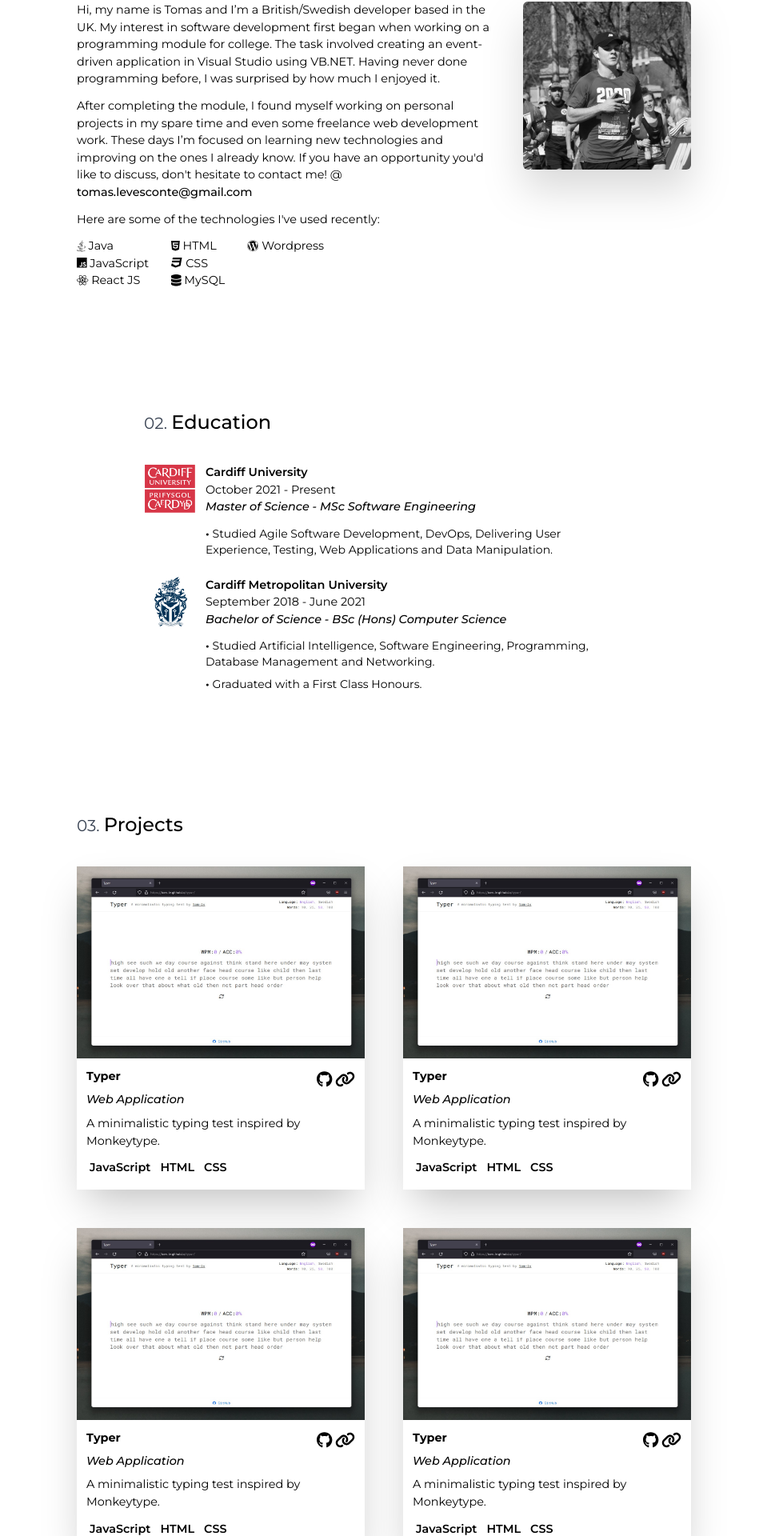
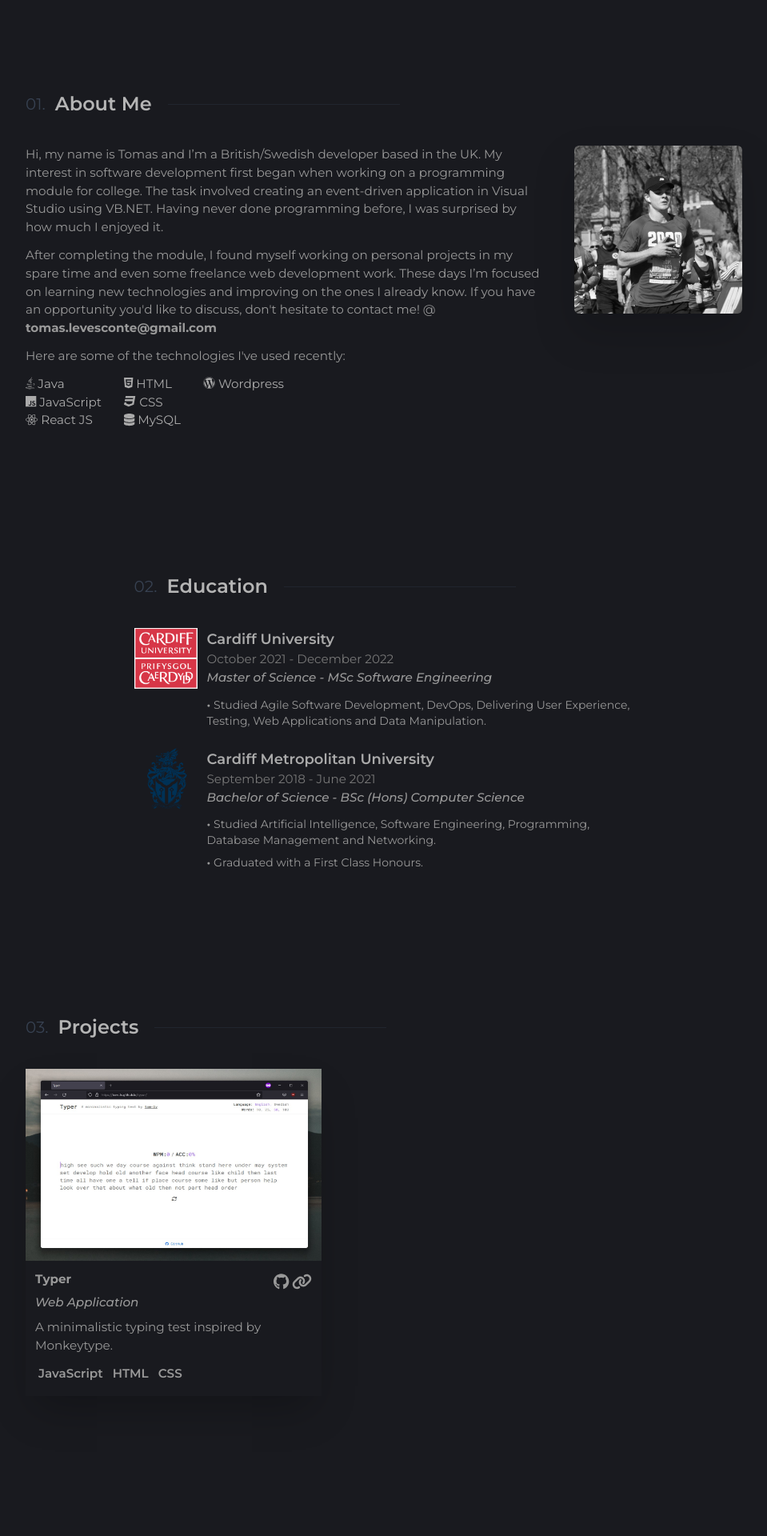
Before and after one commit to tlevesconte/portfolio-website, a React (Create React App) app: page / in a window 1280 px wide. Shown: the part 706-2626 px from the top of the page at 80% size, without its empty margins (160-1119 px from the left). Built offline with nearby package versions, Linux system fonts and the light colour scheme.

Commit message:
Update content and styling

```diff
--- a/src/App.js
+++ b/src/App.js
@@ -2,13 +2,15 @@ import React from 'react';
 import { Canvas } from '@react-three/fiber';
 import IcosahedronDisplacement from './3D/IcosahedronDisplacement';
 
-import { Header, About, Education, Projects, Contact, Footer } from './components/sections'
+import { Header, About, Education, Projects, Contact, Footer, Navigation } from './components/sections'
 
 function App() {
   return (
-    <div className='App font-montserrat text-[.9rem] leading-[1.35rem]'>
+    <div className='App font-montserrat text-[.95rem] leading-[1.5] font-normal bg-[#191A1F]'>
+      {/* Navigation */}
+      {/* <Navigation /> */}
       {/* Hero-section */}
-      <div id='hero-section' className='w-screen h-screen sm:h-[65vh] bg-[#111111]'>
+      <div id='hero-section' className='w-screen h-screen sm:h-[80vh] bg-[#15161B]'>
         {/* Header */}
         <Header />
         {/* Canvas */}
@@ -17,7 +19,7 @@ function App() {
         </Canvas>
       </div>
       {/* Mobile responsive container */}
-      <div id='content-container' className='mx-auto max-w-[20.5rem] sm:max-w-xl md:max-w-2xl lg:max-w-3xl xl:max-w-3xl'>
+      <div id='content-container' className='mx-auto max-w-[24.5rem] sm:max-w-xl md:max-w-2xl lg:max-w-3xl xl:max-w-4xl text-[#999]'>
 
         {/* Sections */}
         <About />
--- a/src/components/sections/About.js
+++ b/src/components/sections/About.js
@@ -11,17 +11,18 @@ import ProfilePicture from '../../assets/profile-picture.jpg'
 const About = () => {
   return (
     // About section
-    <section id='about' className='pt-[120px]'>
+    <section id='about' className='pt-[180px]'>
         {/* About Heading*/}
-        <h2 id='about-heading' className='text-2xl font-medium mb-9'>
-          <span className='text-xl font-normal text-gray-700'>01. </span>
+        <h2 id='about-heading' className='flex items-center text-2xl font-semibold mb-9 text-[#b5b5b5]'>
+          <span id='number-prefix' className='mr-3 text-xl font-normal text-gray-700'>01. </span>
           About Me
+          <div id='after-line' className='h-px w-[180px] sm:w-[130px] md:w-[220px] lg:w-[290px] bg-gray-700/30 ml-5'></div>
         </h2>
 
         {/* About Content */}
-        <div id='about-content' className='flex flex-wrap justify-center  sm:flex-nowrap'>
+        <div id='about-content' className='flex flex-wrap justify-center sm:flex-nowrap'>
           {/* About Text */}
-          <div id='about-text' className='basis-[36rem]'>
+          <div id='about-text' className='basis-[41rem]'>
             <p>
               Hi, my name is Tomas and I’m a British/Swedish developer based in the UK.
               My interest in software development first began when working on a programming
@@ -35,12 +36,12 @@ const About = () => {
             new technologies and improving on the ones I already know. If you have an opportunity you'd like
             to discuss, don't hesitate to contact me! @
             <span> </span> {/* Space */}
-            <a href='mailto:tomas.levesconte@gmail.com' className='font-medium hover:underline'>tomas.levesconte@gmail.com</a>
+            <a href='mailto:tomas.levesconte@gmail.com' className='font-bold hover:underline hover:text-[#fff]'>tomas.levesconte@gmail.com</a>
             </p>
 
             {/* Skills */}
             <p className='mt-3'>Here are some of the technologies I've used recently: </p>
-            <ul id='skills-list' className='flex flex-row mt-3'>
+            <ul id='skills-list' className='flex flex-row mt-3 text-[#aaa]'>
               <div id='col-1'>
                 <li><FontAwesomeIcon icon={faJava}/> Java</li>
                 <li><FontAwesomeIcon icon={faJs}/> JavaScript</li>
--- a/src/components/sections/Contact.js
+++ b/src/components/sections/Contact.js
@@ -3,18 +3,16 @@ import React from 'react'
 const Contact = () => {
   return (
     // Contact section
-    <section id='contact' className='pt-[150px] flex flex-col justify-center items-center text-center'>
+    <section id='contact' className='pt-[180px] flex flex-col justify-center items-center text-center'>
       {/* Contact Header */}
 
-      <h2 id='education-heading' className='text-2xl font-medium mb-9'>
-        <span className='text-xl font-normal text-gray-700'>04. </span>
+      <h2 id='contact-heading' className='flex items-center text-3xl font-semibold mb-9 text-[#b5b5b5]'>
+        <span className='mr-3 text-xl font-normal text-gray-700'>04. </span>
         Get In Touch
       </h2>
 
       <p className='max-w-lg'>
-        If you have something you'd like to discuss,
-        chuck me a message and I'll do my best
-        to get back to you.
+        I'm currently looking for work, so if you have an opportunity you'd like to dicuss, don't hesitate to contact me!
       </p>
       {/* Button */}
       <a className='mt-5 text-base text-white bg-[#111111] rounded-md py-2 px-2' href='mailto:tomas.levesconte@gmail.com'>Message me!</a>
--- a/src/components/sections/Education.js
+++ b/src/components/sections/Education.js
@@ -19,24 +19,25 @@ const Education = () => {
 
   return (
     // Education section
-    <section id='education' className='flex flex-col max-w-[600px] pt-[150px] mx-auto'>
+    <section id='education' className='flex flex-col max-w-[625px] pt-[180px] mx-auto'>
       {/* Education Header */}
-      <h2 id='education-heading' className='text-2xl font-medium mb-9'>
-        <span className='text-xl font-normal text-gray-700'>02. </span>
+      <h2 id='education-heading' className='flex items-center text-2xl font-semibold mb-9 text-[#b5b5b5]'>
+        <span id='number-prefix' className='mr-3 text-xl font-normal text-gray-700'>02. </span>
         Education
+        <div id='after-line' className='h-px w-[180px] sm:w-[130px] md:w-[220px] lg:w-[290px] bg-gray-700/30 ml-5'></div>
       </h2>
 
       {/* Education Content */}
       <div id='education-content'>
         {/* University 1 */}
         <div id='cardiff' className='flex flex-row mb-6'>
-          <div id='cardiff-logo' className='max-w-[65px] mr-3'>
+          <div id='cardiff-logo' className='max-w-[79px] mr-3'>
             <img src={Cardiff} alt='Cardiff University Logo'></img>
           </div>
           <div id='cardiff-text'>
-            <h3 className='font-semibold'>Cardiff University</h3>
-            <p>October 2021 - Present</p>
-            <p className='font-medium italic'>Master of Science - MSc Software Engineering</p>
+            <h3 className='text-lg font-semibold text-[#aaa]'>Cardiff University</h3>
+            <p className='text-[#777]'>October 2021 - December 2022</p>
+            <p className='italic font-medium'>Master of Science - MSc Software Engineering</p>
             {/* isActive1 ? 'mt-3 hidden text-sm' :  */}
             <ul className={'mt-3 text-sm'}>
               <li>
@@ -51,13 +52,13 @@ const Education = () => {
 
         {/* University 2 */}
         <div id='cardiff-met' className='flex flex-row'>
-          <div id='cardiff-met-logo' className='max-w-[65px] mr-3'>
+          <div id='cardiff-met-logo' className='max-w-[79px] mr-3'>
             <img src={CardiffMet} alt='Cardiff Met University Logo'></img>
           </div>
           <div id='cardiff-met-text'>
-            <h3 className='font-semibold'>Cardiff Metropolitan University</h3>
-            <p>September 2018 - June 2021</p>
-            <p className='font-medium italic'>Bachelor of Science - BSc (Hons) Computer Science</p>
+            <h3 className='font-semibold text-lg text-[#aaa]'>Cardiff Metropolitan University</h3>
+            <p className='text-[#777]'>September 2018 - June 2021</p>
+            <p className='italic font-medium'>Bachelor of Science - BSc (Hons) Computer Science</p>
             {/* isActive2 ? 'mt-3 hidden text-sm' :  */}
             <ul className={'mt-3 text-sm'}>
               <li className='mb-2'>
--- a/src/components/sections/Footer.js
+++ b/src/components/sections/Footer.js
@@ -6,11 +6,12 @@ import { faGithub } from '@fortawesome/free-brands-svg-icons'
 const Footer = () => {
   return (
     // Footer section
-    <footer className='flex flex-col justify-center items-center mx-auto pt-[150px] mb-1'>
+    <footer className='flex flex-col justify-center items-center mx-auto pt-[180px] pb-[10px] mb-1'>
       {/* Footer */}
       {/* <p className='font-bold'>Footer</p> */}
-      <a id='github-icon' title='GitHub Project Link' href='https://github.com/tom-lv/my-portfolio-website'><FontAwesomeIcon icon={faGithub} className='mx-auto' /> Created by Tomas Le Vesconte</a>
-
+      <div className='hover:text-[#fff]'>
+        <a id='github-icon' title='GitHub Project Link' href='https://github.com/tom-lv/my-portfolio-website'><FontAwesomeIcon icon={faGithub} className='mx-auto' /> Created by Tomas Le Vesconte</a>
+      </div>
       {/* Add footer stuff here */}
     </footer>
   )
--- a/src/components/sections/Header.js
+++ b/src/components/sections/Header.js
@@ -9,9 +9,10 @@ const Header = () => {
     // Hero section
     <div id='header-section'>
       {/* Header section */}
-      <header className='absolute z-[100] flex flex-col justify-center items-center h-screen sm:h-[65vh] w-screen px-2 text-[#ffffff] text-center'>
+      <header className='absolute z-[100] flex flex-col justify-center items-center h-screen sm:h-[80vh] w-screen px-2 text-[#ffffff] text-center'>
+
       {/* Heading */}
-      <h1 className='mb-3 text-4xl sm:text-5xl md:text-6xl font-medium'>Tomas Le Vesconte</h1>
+      <h1 className='mb-3 text-4xl font-semibold sm:text-5xl md:text-6xl'>Tomas Le Vesconte</h1>
 
       {/* Bio */}
       <p className='max-w-md mb-6'>
--- /dev/null
+++ b/src/components/sections/Navigation.js
@@ -0,0 +1,9 @@
+import React from 'react'
+
+const Navigation = () => {
+  return (
+    <div id='navigation' className='fixed flex items-center bg-slate-800/96 w-screen h-[70px] z-[101]'>Navigation</div>
+  )
+}
+
+export default Navigation
--- a/src/components/sections/Projects.js
+++ b/src/components/sections/Projects.js
@@ -9,16 +9,17 @@ import Typer from '../../assets/typer-screenshot-in-browser.jpg'
 const Projects = () => {
   return (
     // Projects section
-    <section id='projects' className='pt-[150px]'>
+    <section id='projects' className='pt-[180px]'>
       {/* Projects Header */}
-      <h2 id='education-heading' className='text-2xl font-medium mb-9'>
-        <span className='text-xl font-normal text-gray-700'>03. </span>
+      <h2 id='projects-heading' className='flex items-center text-2xl font-semibold mb-9 text-[#b5b5b5]'>
+        <span id='number-prefix' className='mr-3 text-xl font-normal text-gray-700'>03. </span>
         Projects
+        <div id='after-line' className='h-px w-[180px] sm:w-[130px] md:w-[220px] lg:w-[290px] bg-gray-700/30 ml-5'></div>
       </h2>
 
       {/* Add projects here */}
       <div className='flex flex-row flex-wrap'>
-      <figure className='flex flex-col max-w-[360px] shadow-2xl mr-6'>
+      <figure className='flex flex-col max-w-[370px] shadow-2xl mr-6'>
           <img src={Typer} className='max-h-[240px]' alt='Typer'></img>
           <figcaption className='px-3 py-3'>
             <div className='flex flex-row justify-between'>
@@ -28,17 +29,17 @@ const Projects = () => {
                 <a className='text-xl' href='https://tom-lv.github.io/typer/'><FontAwesomeIcon icon={faLink}/></a>
               </div>
             </div>
-            <p className='font-medium italic mb-2'>Web Application</p>
+            <p className='mb-2 italic font-medium'>Web Application</p>
             <p>A minimalistic typing test inspired by Monkeytype.</p>
             <div className='flex flex-row flex-wrap'>
-              <span className='font-semibold py-1 px-1 mr-1 mt-2'>JavaScript</span>
-              <span className='font-semibold py-1 px-1 mr-1 mt-2'>HTML</span>
-              <span className='font-semibold py-1 px-1 mr-1 mt-2'>CSS</span>
+              <span className='px-1 py-1 mt-2 mr-1 font-semibold'>JavaScript</span>
+              <span className='px-1 py-1 mt-2 mr-1 font-semibold'>HTML</span>
+              <span className='px-1 py-1 mt-2 mr-1 font-semibold'>CSS</span>
             </div>
           </figcaption>
         </figure>
 
-        <figure className='flex flex-col max-w-[360px] shadow-2xl ml-6'>
+        {/* <figure className='flex flex-col max-w-[360px] shadow-2xl ml-6'>
           <img src={Typer} className='max-h-[240px]' alt='Typer'></img>
           <figcaption className='px-3 py-3'>
             <div className='flex flex-row justify-between'>
@@ -48,12 +49,12 @@ const Projects = () => {
                 <a className='text-xl' href='https://tom-lv.github.io/typer/'><FontAwesomeIcon icon={faLink}/></a>
               </div>
             </div>
-            <p className='font-medium italic mb-2'>Web Application</p>
+            <p className='mb-2 italic font-medium'>Web Application</p>
             <p>A minimalistic typing test inspired by Monkeytype.</p>
             <div className='flex flex-row flex-wrap'>
-              <span className='font-semibold py-1 px-1 mr-1 mt-2'>JavaScript</span>
-              <span className='font-semibold py-1 px-1 mr-1 mt-2'>HTML</span>
-              <span className='font-semibold py-1 px-1 mr-1 mt-2'>CSS</span>
+              <span className='px-1 py-1 mt-2 mr-1 font-semibold'>JavaScript</span>
+              <span className='px-1 py-1 mt-2 mr-1 font-semibold'>HTML</span>
+              <span className='px-1 py-1 mt-2 mr-1 font-semibold'>CSS</span>
             </div>
           </figcaption>
         </figure>
@@ -68,12 +69,12 @@ const Projects = () => {
                 <a className='text-xl' href='https://tom-lv.github.io/typer/'><FontAwesomeIcon icon={faLink}/></a>
               </div>
             </div>
-            <p className='font-medium italic mb-2'>Web Application</p>
+            <p className='mb-2 italic font-medium'>Web Application</p>
             <p>A minimalistic typing test inspired by Monkeytype.</p>
             <div className='flex flex-row flex-wrap'>
-              <span className='font-semibold py-1 px-1 mr-1 mt-2'>JavaScript</span>
-              <span className='font-semibold py-1 px-1 mr-1 mt-2'>HTML</span>
-              <span className='font-semibold py-1 px-1 mr-1 mt-2'>CSS</span>
+              <span className='px-1 py-1 mt-2 mr-1 font-semibold'>JavaScript</span>
+              <span className='px-1 py-1 mt-2 mr-1 font-semibold'>HTML</span>
+              <span className='px-1 py-1 mt-2 mr-1 font-semibold'>CSS</span>
             </div>
           </figcaption>
         </figure>
@@ -88,15 +89,15 @@ const Projects = () => {
                 <a className='text-xl' href='https://tom-lv.github.io/typer/'><FontAwesomeIcon icon={faLink}/></a>
               </div>
             </div>
-            <p className='font-medium italic mb-2'>Web Application</p>
+            <p className='mb-2 italic font-medium'>Web Application</p>
             <p>A minimalistic typing test inspired by Monkeytype.</p>
             <div className='flex flex-row flex-wrap'>
-              <span className='font-semibold py-1 px-1 mr-1 mt-2'>JavaScript</span>
-              <span className='font-semibold py-1 px-1 mr-1 mt-2'>HTML</span>
-              <span className='font-semibold py-1 px-1 mr-1 mt-2'>CSS</span>
+              <span className='px-1 py-1 mt-2 mr-1 font-semibold'>JavaScript</span>
+              <span className='px-1 py-1 mt-2 mr-1 font-semibold'>HTML</span>
+              <span className='px-1 py-1 mt-2 mr-1 font-semibold'>CSS</span>
             </div>
           </figcaption>
-        </figure>
+        </figure> */}
       </div>
     </section>
   )
--- a/src/components/sections/index.js
+++ b/src/components/sections/index.js
@@ -1,4 +1,5 @@
-export { default as Header } from './Header'
+export { default as Navigation} from './Navigation'
+export { default as Header} from './Header'
 export { default as About } from './About'
 export { default as Education } from './Education'
 export { default as Projects } from './Projects'
```
